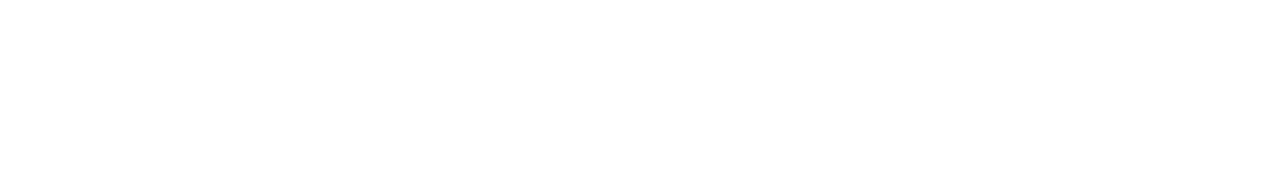
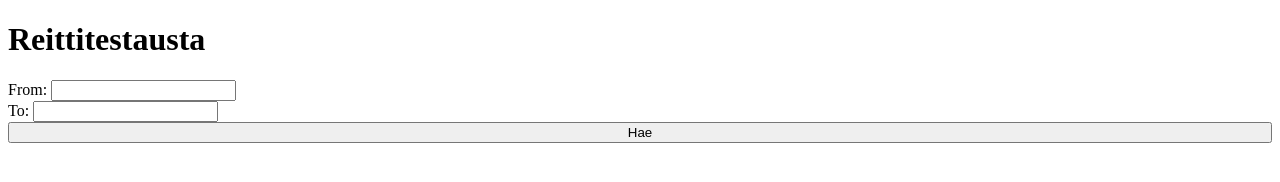
Before and after one commit to metropolia-reittisuunnittelu/reittisuunnittelu-ryhm-9, a plain HTML site: page index.html in a window 1280 px wide. Drawn offline with Linux system fonts and the light colour scheme.

Commit message:
muutokset

```diff
--- a/index.html
+++ b/index.html
@@ -2,9 +2,19 @@
 <html lang="en">
 <head>
     <meta charset="UTF-8">
-    <title>reitti</title>
+    <title>reittiopas</title>
 </head>
 <body>
+<script src="reitti.js"></script>
+
+<h1> Reittitestausta </h1>
+
+<div style="display: flex; flex-direction: column;">
+  <label>From: <input id="from" type="text" /></label>
+  <label>To: <input id="to" type="text" /></label>
+  <button onclick="getRoutes()">Hae</button>
+</div>
+
 
 </body>
 </html>
--- /dev/null
+++ b/reitti.js
@@ -0,0 +1,31 @@
+const apiRoot = 'https://api.digitransit.fi/routing/v1/routers/hsl';
+
+const getRoutes = async () => {
+  const from = document.getElementById("from").value;
+  const to = document.getElementById("to").value;
+  console.log('params', { from, to })
+
+  try {
+    const response = await fetch(`${apiRoot}/index/graphql`, {
+      method: 'POST',
+      headers: {
+        'Content-Type': 'application/json',
+      },
+      body: JSON.stringify({
+        'query': `{
+         stop(id: \"HSL:1173434\") {
+           name
+           lat
+           lon
+         }
+      }`,
+      }),
+    });
+
+    console.log('response', response);
+    const responseJson = await response.json();
+    console.log('responseJson', responseJson);
+  } catch (e) {
+    console.error('Failed to fetch routes', e);
+  }
+};
```
